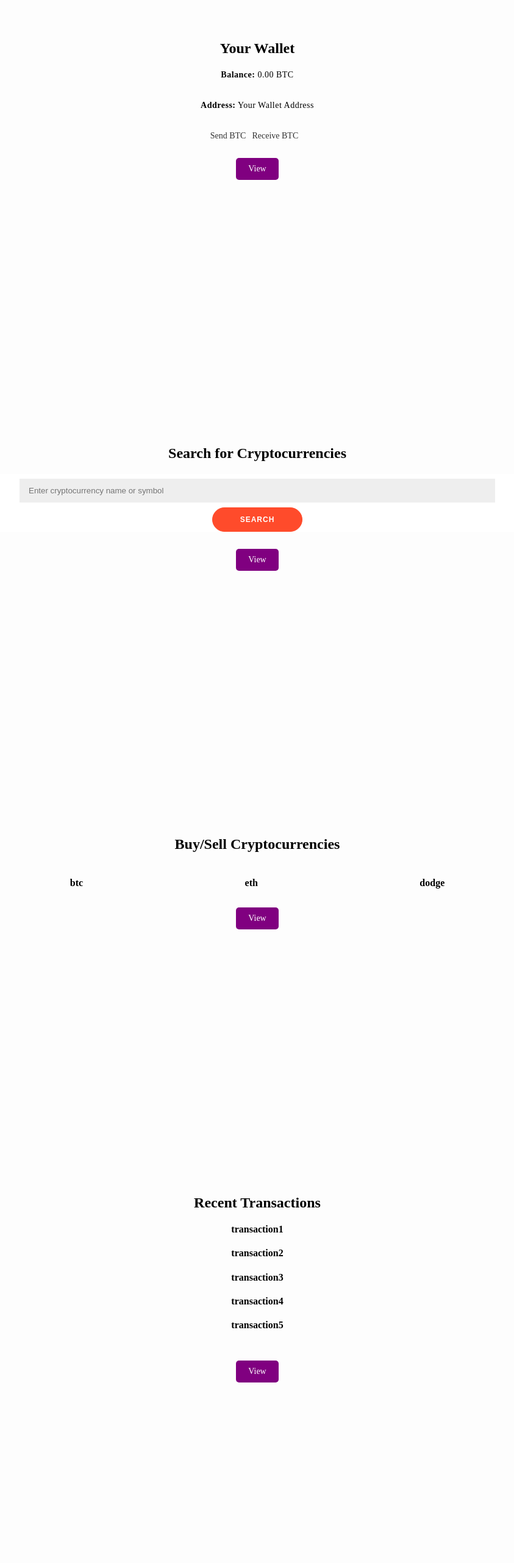
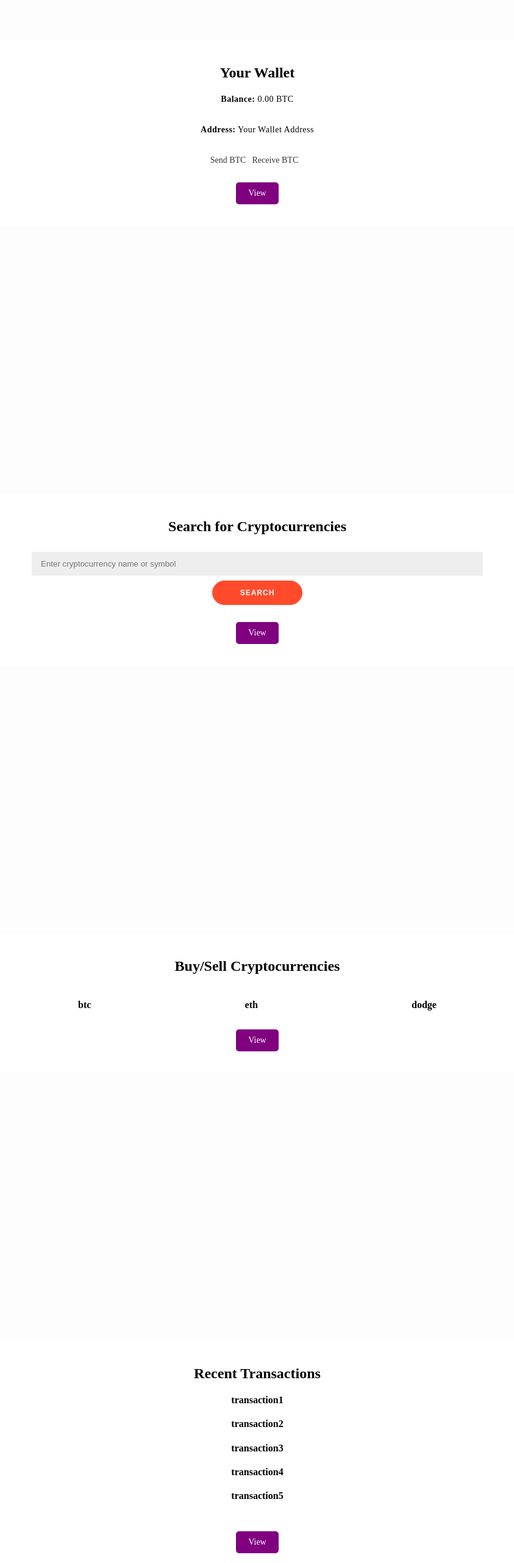
Before and after one commit to kevin-j-h/CRYPTO-WALLET, a React (Vite) app in the folder WEBSITE/CWMS/: page / in a window 1280 px wide. Shown: the part 882-3445 px from the top of the page at 61% size, without its empty margins (218-1061 px from the left). Built offline with nearby package versions, Linux system fonts and the light colour scheme.

Commit message:
updated transition

```diff
--- a/WEBSITE/CWMS/src/pages/Website.jsx
+++ b/WEBSITE/CWMS/src/pages/Website.jsx
@@ -39,6 +39,7 @@ function Website() {
       </section>
 
       <section className="wallet">
+      <div className='card'>
         <h2>Your Wallet</h2>
         <div className="wallet-info">
           <p><strong>Balance:</strong> 0.00 BTC</p>
@@ -50,9 +51,11 @@ function Website() {
         </div>
         <br></br>
         <a href="#" className="view-button">View</a>
+        </div>
       </section>
 
       <section className="search">
+      <div className='card'>
         <h2>Search for Cryptocurrencies</h2>
         <form className="search-form">
           <input type="text" placeholder="Enter cryptocurrency name or symbol" />
@@ -60,9 +63,11 @@ function Website() {
         </form>
         <br></br>
         <a href="#" className="view-button">View</a>
+        </div>
       </section>
 
       <section className="buy-sell">
+      <div className='card'>
         <h2>Buy/Sell Cryptocurrencies</h2>
         <div className="crypto-list">
           <h4>btc</h4>
@@ -70,9 +75,11 @@ function Website() {
           <h4>dodge</h4>
         </div>
         <a href="#" className="view-button">View</a>
+        </div>
       </section>
 
       <section className="transactions">
+      <div className='card'>
         <h2>Recent Transactions</h2>
         <h4>transaction1</h4>
         <h4>transaction2</h4>
@@ -81,9 +88,11 @@ function Website() {
         <h4>transaction5</h4>
         <br></br>
         <a href="#" className="view-button">View</a>
+        </div>
       </section>
 
       <section className="watchlist">
+      <div className='card'>
         <h2>Your Watchlist</h2>
         <h4>watchlist icon</h4>
         <h4>watchlist icon</h4>
@@ -92,6 +101,7 @@ function Website() {
 
         <br></br>
         <a href="#" className="view-button">View</a>
+        </div>
       </section>
 
 
```
